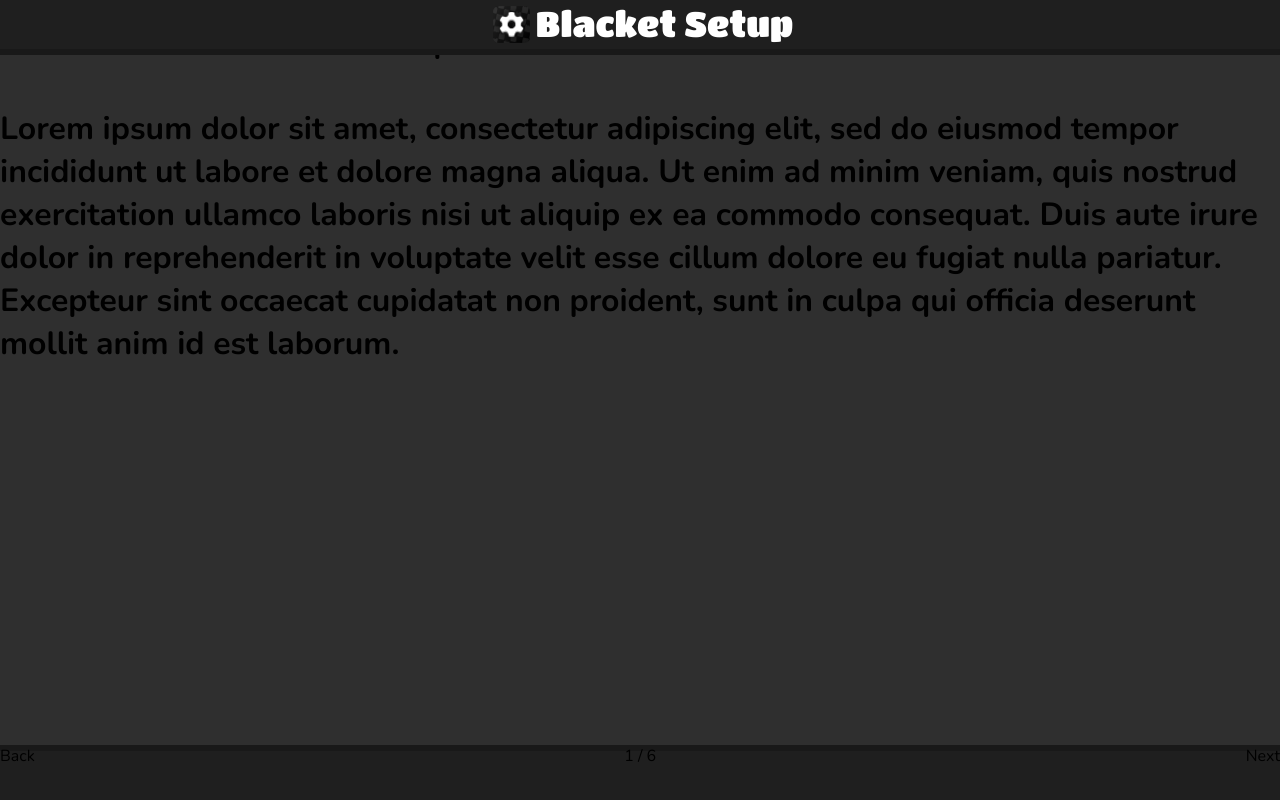
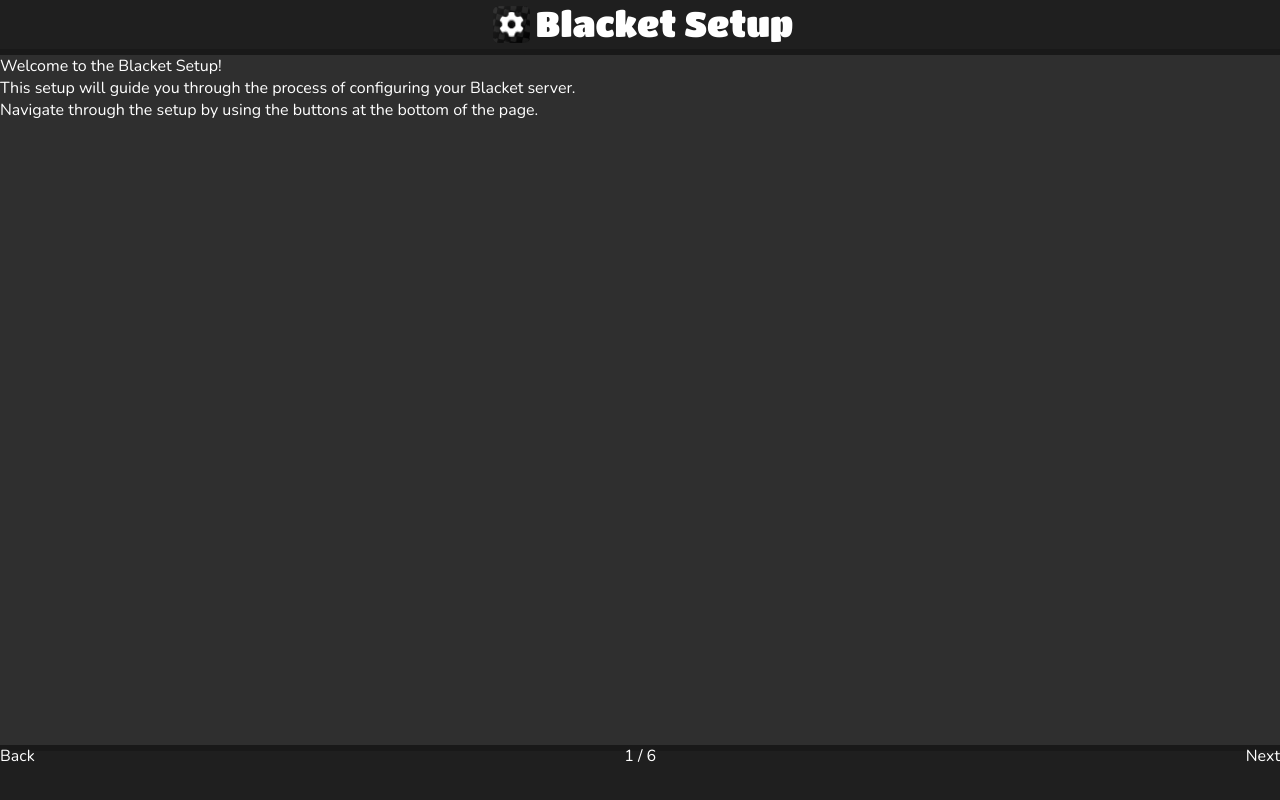
Before and after one commit to BlacketPS/setup.blacket.org, a React (Vite) app: page / in a window 1280 px wide. Built offline with nearby package versions, Linux system fonts and the light colour scheme; a web font is replaced by a local one.

Commit message:
start working on other pages

```diff
--- a/src/App.jsx
+++ b/src/App.jsx
@@ -4,8 +4,8 @@
 import ErrorBoundary from "./ErrorBoundary";
 import Background from "@components/Background";
 import Header from "@components/Header";
+import Body from "@components/Body";
 import Footer from "@components/Footer";
-import Body from "@components/Body";
 import PageHandler from "@handlers/PageHandler";
 
 export default function App() {
--- a/src/components/Body.jsx
+++ b/src/components/Body.jsx
@@ -1,5 +1,7 @@
 import styles from "@styles";
 
 export default function Body({ children }) {
-    return <div className={styles.all.regularBody}>{children}</div>
+    return <div className={styles.all.regularBody}>
+        {children}
+    </div>
 }
--- a/src/components/Footer.jsx
+++ b/src/components/Footer.jsx
@@ -1,25 +1,31 @@
 import { useContext } from "react";
 import { PageContext } from "@stores/page";
+import { ConfigContext } from "@stores/config";
 import { pages } from "@stores/pages";
 import styles from "@styles";
 
 export default function Footer() {
     const { page, setPage } = useContext(PageContext);
+    const { config, setConfig } = useContext(ConfigContext);
 
     const forwards = () => setPage(page + 1);
-    const backwards = () => setPage(page - 1);
+    const backwards = () => {
+        setPage(page - 1);
+        config.canGoForward = true;
+        setConfig(config);
+    }
 
     return (
-        <div className={styles.footer.footer}>
+        <footer className={styles.footer.footer}>
             <div aria-disabled={page < 2} className={styles.footer.footerLeft} onClick={() => {
                 if (page > 1) backwards();
             }}>Back</div>
 
             <div className={styles.footer.footerCenter}>{page} / {pages}</div>
 
-            <div aria-disabled={page === pages} className={styles.footer.footerRight} onClick={() => {
-                if (page < pages) forwards();
+            <div aria-disabled={page === pages || !config.canGoForward} className={styles.footer.footerRight} onClick={() => {
+                if (page < pages && config.canGoForward) forwards();
             }}>Next</div>
-        </div>
+        </footer>
     )
 }
--- a/src/components/Header.jsx
+++ b/src/components/Header.jsx
@@ -2,9 +2,9 @@
 
 export default function Header() {
     return (
-        <div className={styles.header.header}>
+        <header className={styles.header.header}>
             <img src="/content/logo.png" draggable={false} alt="Logo" />
             <div>Blacket Setup</div>
-        </div>
+        </header>
     )
 }
--- a/src/handlers/PageHandler.jsx
+++ b/src/handlers/PageHandler.jsx
@@ -6,7 +6,7 @@
     const { page } = useContext(PageContext);
 
     if (page === 1) return <pages.Welcome />
-    else if (page === 2) return <pages.Welcome />
+    else if (page === 2) return <pages.Information />
     else if (page === 3) return <pages.Welcome />
     else if (page === 4) return <pages.Welcome />
     else if (page === 5) return <pages.Welcome />
--- /dev/null
+++ b/src/pages/Information/index.jsx
@@ -0,0 +1,16 @@
+import { useContext } from "react";
+import { ConfigContext } from "@stores/config";
+import styles from "@styles";
+
+export default function Information() {
+    const { config, setConfig } = useContext(ConfigContext);
+    config.canGoForward = false;
+    setConfig(config);
+
+    return (
+        <>
+            <div className={styles.all.bigText}>Information</div>
+            <input className={styles.all.input} placeholder="Name" />
+        </>
+    )
+}
--- a/src/pages/Welcome/index.jsx
+++ b/src/pages/Welcome/index.jsx
@@ -2,11 +2,13 @@
 
 export default function Welcome() {
     return (
-        <h1>
-            Welcome to the Blacket Setup!
-            <br />
-            <br />
-            Lorem ipsum dolor sit amet, consectetur adipiscing elit, sed do eiusmod tempor incididunt ut labore et dolore magna aliqua. Ut enim ad minim veniam, quis nostrud exercitation ullamco laboris nisi ut aliquip ex ea commodo consequat. Duis aute irure dolor in reprehenderit in voluptate velit esse cillum dolore eu fugiat nulla pariatur. Excepteur sint occaecat cupidatat non proident, sunt in culpa qui officia deserunt mollit anim id est laborum.
-        </h1>
+        <>
+            <div className={styles.all.bigText}>Welcome to the Blacket Setup!</div>
+            <div className={styles.all.smallText}>
+                This setup will guide you through the process of configuring your Blacket server.
+                <br />
+                Navigate through the setup by using the buttons at the bottom of the page.
+            </div>
+        </>
     )
 }
--- a/src/pages/index.js
+++ b/src/pages/index.js
@@ -1,5 +1,7 @@
 import Welcome from "@pages/Welcome";
+import Information from "@pages/Information";
 
 export default {
-    Welcome
+    Welcome,
+    Information
 }
--- a/src/stores/config.jsx
+++ b/src/stores/config.jsx
@@ -3,7 +3,12 @@
 export const ConfigContext = createContext();
 
 export function ConfigProvider({ children }) {
-    const [config, setConfig] = useState(JSON.parse(localStorage.getItem("config")) || {});
+    /*const [config, setConfig] = useState(JSON.parse(localStorage.getItem("config")) || {
+        canGoForward: true
+    });*/
+    const [config, setConfig] = useState({
+        canGoForward: true
+    });
 
     useEffect(() => localStorage.setItem("config", JSON.stringify(config)), [config]);
 
--- a/src/styles/all.module.css
+++ b/src/styles/all.module.css
@@ -2,6 +2,7 @@
 @import url("https://fonts.googleapis.com/css2?family=Inconsolata:wght@400;700&display=swap");
 
 * {
+    color: var(--accent-color);
     font-smooth: always;
     -webkit-font-smoothing: antialiased;
     -moz-osx-font-smoothing: grayscale;
@@ -49,13 +50,27 @@
 }
 
 .regular-body {
+    display: flex;
+    justify-content: center;
+    align-items: center;
+    flex-direction: column;
+    line-height: 1.5;
     height: calc(94.5% - 55px);
-    left: 0;
     margin: 0;
     padding: 0;
     position: absolute;
     top: 55px;
     width: 100%;
-    z-index: -1;
-    color: var(--accent-color);
 }
+
+.big-text {
+    font-family: Titan One, sans-serif;
+    font-size: 60px;
+    text-align: center;
+}
+
+.small-text {
+    font-family: Nunito, sans-serif;
+    font-size: 24px;
+    text-align: center;
+}
--- a/src/styles/footer.module.css
+++ b/src/styles/footer.module.css
@@ -6,17 +6,14 @@
     flex-direction: row;
     height: 55px;
     justify-content: space-between;
-    left: 0;
     overflow: hidden;
     padding-bottom: 6px;
     position: absolute;
     bottom: 0;
     width: 100%;
-    z-index: 10;
 }
 
 .footer-left {
-    color: var(--accent-color);
     cursor: pointer;
     font-family: Nunito, sans-serif;
     font-size: 24px;
@@ -37,7 +34,6 @@
 }
 
 .footer-center {
-    color: var(--accent-color);
     font-family: Titan One, sans-serif;
     font-size: 40px;
     line-height: 55px;
@@ -49,7 +45,6 @@
 }
 
 .footer-right {
-    color: var(--accent-color);
     cursor: pointer;
     font-family: Nunito, sans-serif;
     font-size: 24px;
--- a/src/styles/header.module.css
+++ b/src/styles/header.module.css
@@ -6,13 +6,9 @@
     flex-direction: row;
     height: 55px;
     justify-content: center;
-    left: 0;
     overflow: hidden;
     padding-bottom: 6px;
-    position: absolute;
-    top: 0;
     width: 100%;
-    z-index: 10;
 }
 
 .header>img {
@@ -22,7 +18,6 @@
 }
 
 .header>div {
-    color: var(--accent-color);
     font-family: Titan One, sans-serif;
     font-size: 35px;
     line-height: 47px;
```
